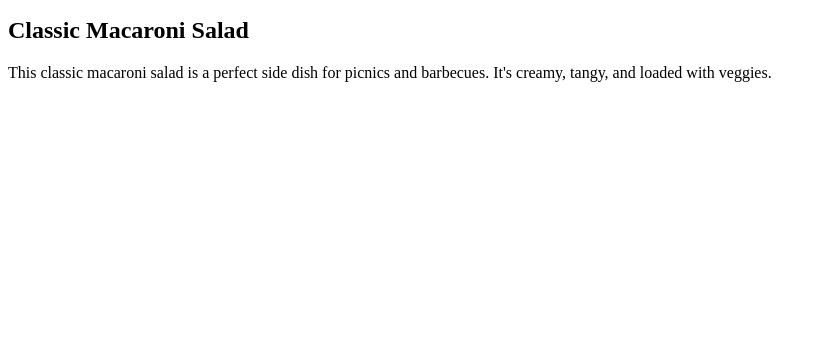
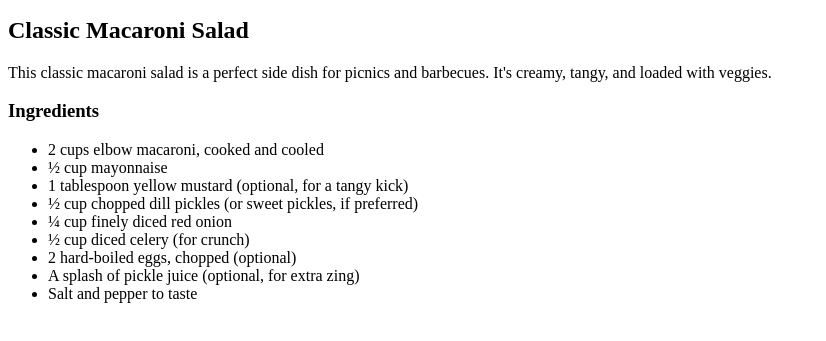
Before and after one commit to Nova-dotcom-code/odin-recipes, a plain HTML site: page recipes/macaroni.html in a window 1280 px wide. Shown: the part 101-442 px from the top of the page, without its empty margins (0-826 px from the left). Drawn offline with Linux system fonts and the light colour scheme.

Commit message:
Add Ingredient to Macaroni Recipe -Ingredient added using unordered list -Recipe updated to include macaroni-salad-27.jpg

```diff
--- a/recipes/macaroni.html
+++ b/recipes/macaroni.html
@@ -13,5 +13,18 @@
     <h2>Classic Macaroni Salad</h2>
     <p>This classic macaroni salad is a perfect side dish for picnics and barbecues. It's creamy, tangy, and loaded with veggies.</p>
 
+    <h3>Ingredients</h3>
+    <ul>
+        <li>2 cups elbow macaroni, cooked and cooled</li>
+        <li>½ cup mayonnaise  </li>
+        <li>1 tablespoon yellow mustard (optional, for a tangy kick)</li>
+        <li>½ cup chopped dill pickles (or sweet pickles, if preferred)</li>
+        <li>¼ cup finely diced red onion</li>
+        <li>½ cup diced celery (for crunch)</li>
+        <li>2 hard-boiled eggs, chopped (optional)</li>
+        <li>A splash of pickle juice (optional, for extra zing)</li>
+        <li>Salt and pepper to taste</li>
+    </ul>
+
 </body>
 </html>
```
